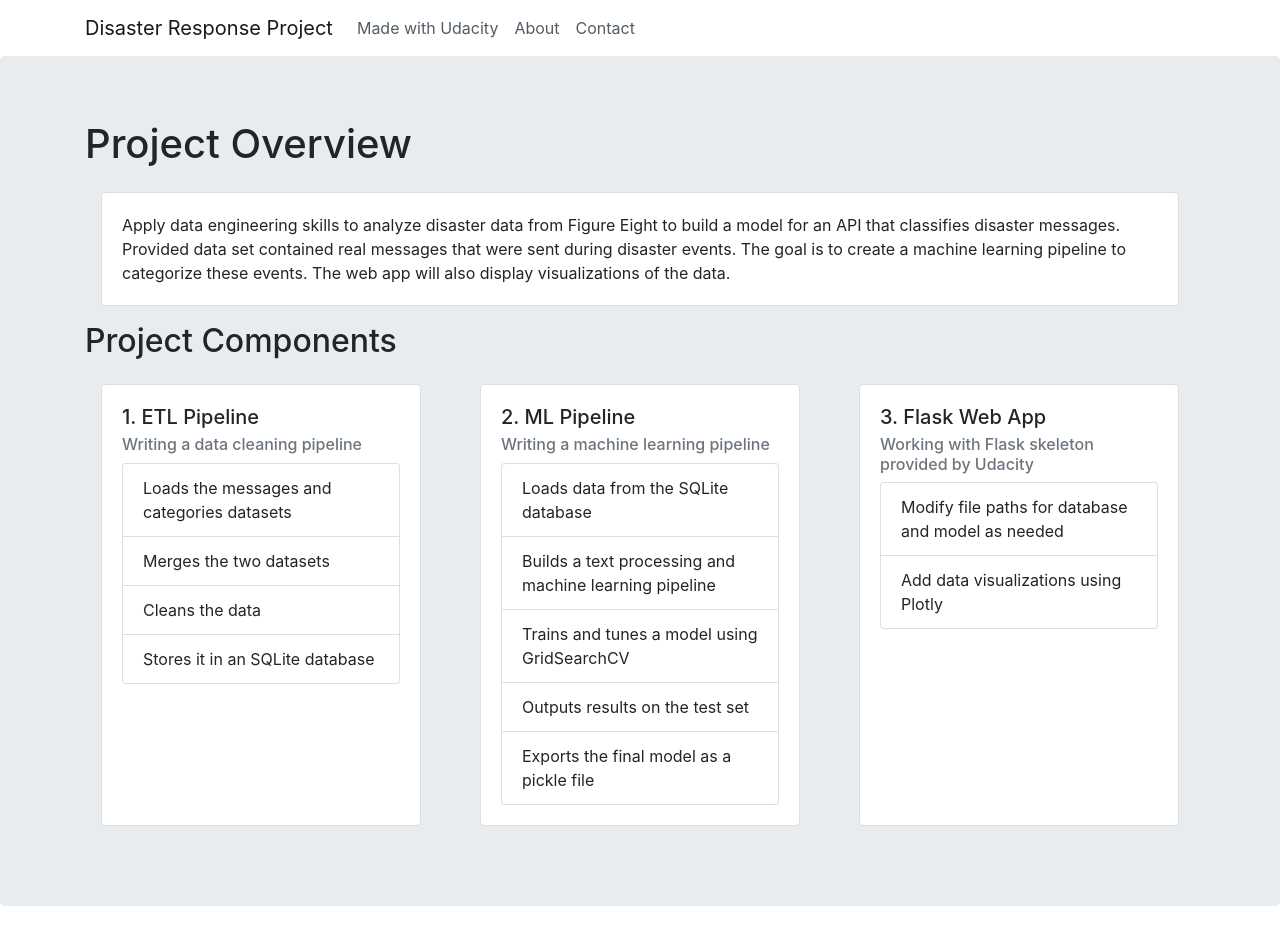
After one commit to OlhaMaslova/disaster-response-pipeline, a Flask app: page /about in a window 1280 px wide. The commit adds this page. Run offline with Flask 2, Linux system fonts and the light colour scheme; parts of the project's set-up code (start-up, migrations or seed data) failed here and were passed over; some libraries are stand-ins or nearby versions.

Commit message:
added about page

```diff
--- a/app/run.py
+++ b/app/run.py
@@ -142,6 +142,12 @@ def go():
         classification_result=classification_results
     )
 
+@app.route('/about')
+def about():
+
+    # This will render the go.html Please see that file.
+    return render_template('about.html')
+
 
 def main():
     app.run(host='0.0.0.0', port=3001, debug=True)
--- /dev/null
+++ b/app/templates/about.html
@@ -0,0 +1,93 @@
+<!doctype html>
+<html lang="en">
+
+<head>
+    <meta charset="utf-8">
+    <meta http-equiv="X-UA-Compatible" content="IE=edge">
+    <meta name="viewport" content="width=device-width, initial-scale=1">
+
+    <title>Disasters</title>
+
+    <link rel="stylesheet" href="https://maxcdn.bootstrapcdn.com/bootstrap/4.1.3/css/bootstrap.min.css"
+        crossorigin="anonymous">
+    <script src="https://ajax.googleapis.com/ajax/libs/jquery/3.3.1/jquery.min.js"></script>
+    <script src="https://cdn.plot.ly/plotly-2.3.0.min.js"></script>
+</head>
+
+<nav class="navbar navbar-expand-lg navbar-light navbar-fixed-top navbar-inverse">
+    <div class="container">
+        <a class="navbar-brand" href="/">Disaster Response Project</a>
+
+        <button class="navbar-toggler" type="button" data-toggle="collapse" data-target="#navbarNav"
+            aria-controls="navbarNav" aria-expanded="false" aria-label="Toggle navigation">
+            <span class="navbar-toggler-icon"></span>
+        </button>
+
+        <div class="collapse navbar-collapse" id="navbarNav">
+            <ul class="navbar-nav">
+                <li class="p-2"><a href="https://www.udacity.com/" style="color: #525c65">Made with Udacity</a></li>
+                <li class="p-2"><a href="/about" style="color: #525c65">About</a></li>
+                <li class="p-2"><a href="https://github.com/OlhaMaslova" style="color: #525c65">Contact</a></li>
+            </ul>
+        </div>
+    </div>
+</nav>
+
+<div class="jumbotron">
+    <div class="container">
+        <h1>Project Overview</h1>
+            <div class="d-flex flex-row justify-content-between">
+                <div class="card m-3" style="width: 80rem;">
+                    <div class="card-body">
+                        <p class="card-text">
+                            Apply data engineering skills to analyze disaster data from Figure Eight to build a model for an API that classifies disaster
+                            messages. Provided data set contained real messages that were sent during disaster events. The goal is to create a machine learning
+                            pipeline to categorize these events. The web app will also display visualizations of the data.
+                        </p>
+                    </div>
+                </div>
+            </div>
+
+        <h2>Project Components</h2>
+
+        <div class="d-flex flex-row justify-content-between">
+            <div class="card m-3" style="width: 20rem;">
+                <div class="card-body">
+                    <h5 class="card-title">1. ETL Pipeline</h5>
+                    <h6 class="card-subtitle mb-2 text-muted">Writing a data cleaning pipeline</h6>
+                    <ul class="list-group">
+                        <li class="list-group-item">Loads the messages and categories datasets</li>
+                        <li class="list-group-item">Merges the two datasets</li>
+                        <li class="list-group-item">Cleans the data</li>
+                        <li class="list-group-item">Stores it in an SQLite database</li>
+                    </ul>
+                </div>
+            </div>
+
+            <div class="card m-3" style="width: 20rem;">
+                <div class="card-body">
+                    <h5 class="card-title">2. ML Pipeline</h5>
+                    <h6 class="card-subtitle mb-2 text-muted">Writing a machine learning pipeline</h6>
+                    <ul class="list-group">
+                        <li class="list-group-item">Loads data from the SQLite database</li>
+                        <li class="list-group-item">Builds a text processing and machine learning pipeline</li>
+                        <li class="list-group-item">Trains and tunes a model using GridSearchCV</li>
+                        <li class="list-group-item">Outputs results on the test set</li>
+                        <li class="list-group-item">Exports the final model as a pickle file</li>
+                    </ul>
+                </div>
+            </div>
+
+            <div class="card m-3" style="width: 20rem;">
+                <div class="card-body">
+                    <h5 class="card-title">3. Flask Web App</h5>
+                    <h6 class="card-subtitle mb-2 text-muted">Working with Flask skeleton provided by Udacity</h6>
+                    <ul class="list-group">
+                        <li class="list-group-item">Modify file paths for database and model as needed</li>
+                        <li class="list-group-item">Add data visualizations using Plotly</li>
+                    </ul>
+                </div>
+            </div>
+        </div>
+    </div>
+</div>
--- a/app/templates/master.html
+++ b/app/templates/master.html
@@ -25,13 +25,12 @@
         <div class="collapse navbar-collapse" id="navbarNav">
             <ul class="navbar-nav">
                 <li class="p-2"><a href="https://www.udacity.com/" style="color: #525c65">Made with Udacity</a></li>
-                <li class="p-2"><a href="https://github.com/OlhaMaslova" style="color: #525c65">About</a></li>
+                <li class="p-2"><a href="/about" style="color: #525c65">About</a></li>
                 <li class="p-2"><a href="https://github.com/OlhaMaslova" style="color: #525c65">Contact</a></li>
             </ul>
         </div>
     </div>
 </nav>
-
 
 <div class="jumbotron">
     <div class="container">
@@ -77,6 +76,7 @@
         <div id="{{id}}"></div>
     {% endfor %}
 </div>
+
 <div class='p-5'>
     <script type="text/javascript">
         const graphs = {{ graphJSON | safe}};
```
